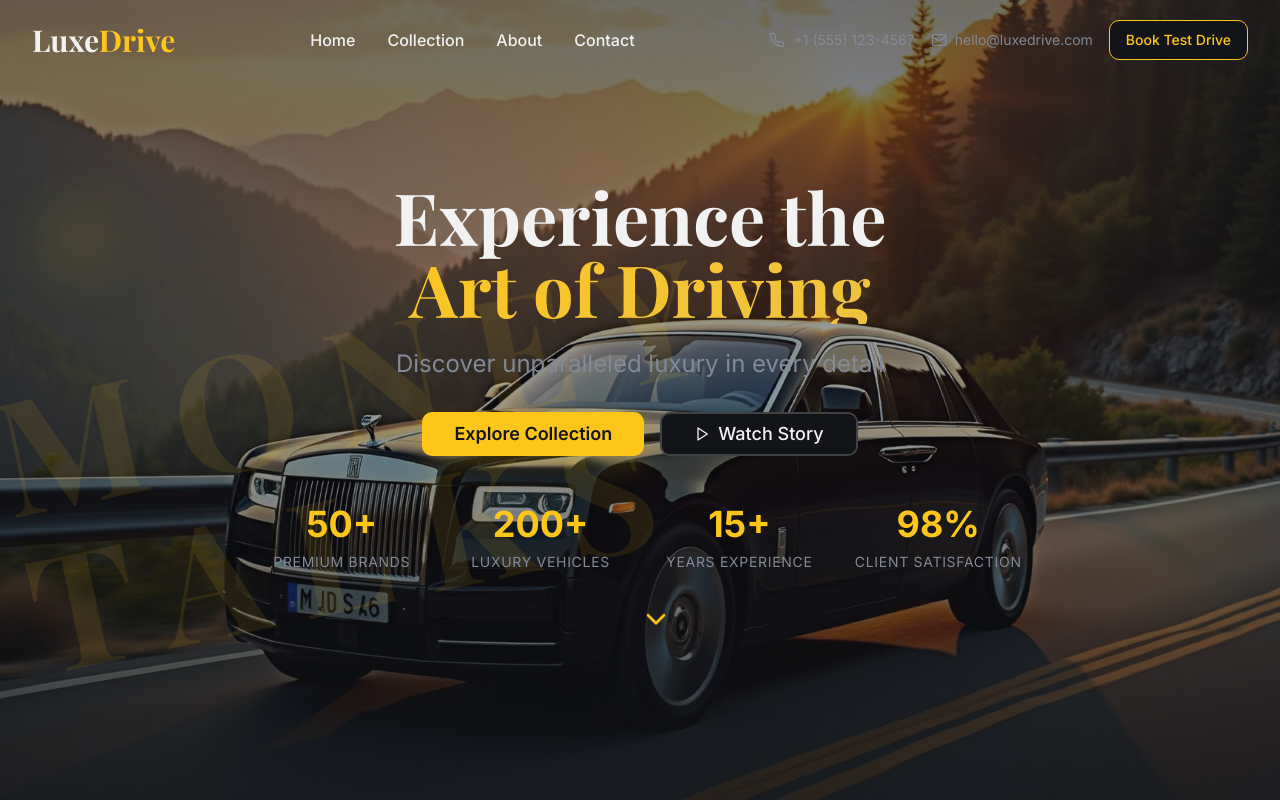
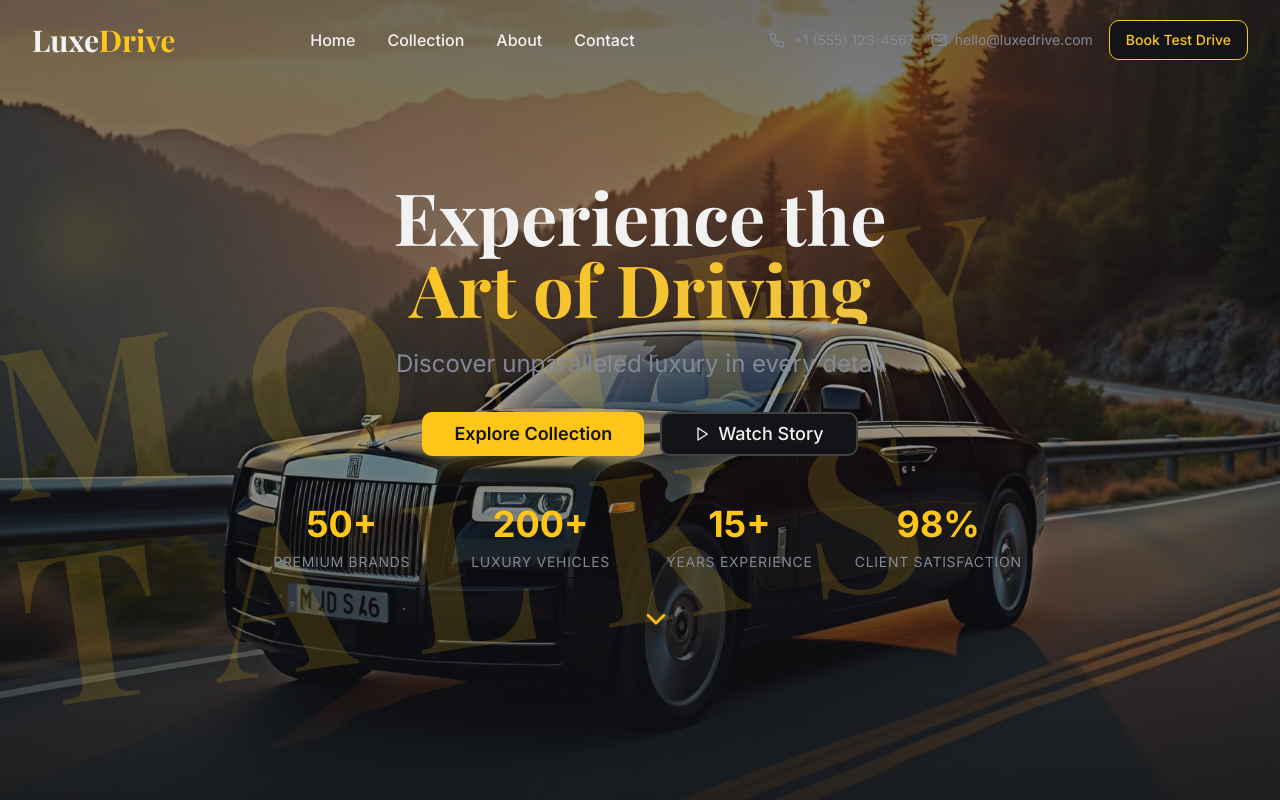
Before and after one commit to talha-rehmani/Loveable_new_web_app, a React (Vite) app: page / in a window 1280 px wide. Shown: the top 800 px of the page. Built offline with nearby package versions, Linux system fonts and the light colour scheme.

Commit message:
Revert "money talks" text change
Reverted the changes made to the "money talks" text in the hero section.

```diff
--- a/src/components/HeroSection.tsx
+++ b/src/components/HeroSection.tsx
@@ -11,7 +11,7 @@ const HeroSection = () => {
 
       {/* Background Text - Watermark Style */}
       <div className="absolute inset-0 flex items-center justify-center pointer-events-none z-0">
-        <h2 className="text-6xl md:text-8xl lg:text-9xl xl:text-[10rem] font-display font-bold text-accent/10 select-none tracking-[0.2em] transform -rotate-12">
+        <h2 className="text-7xl md:text-9xl lg:text-[11rem] xl:text-[13rem] font-display font-bold text-accent/15 select-none tracking-[0.3em] transform rotate-[-8deg] translate-y-8">
           MONEY TALKS
         </h2>
       </div>
```
